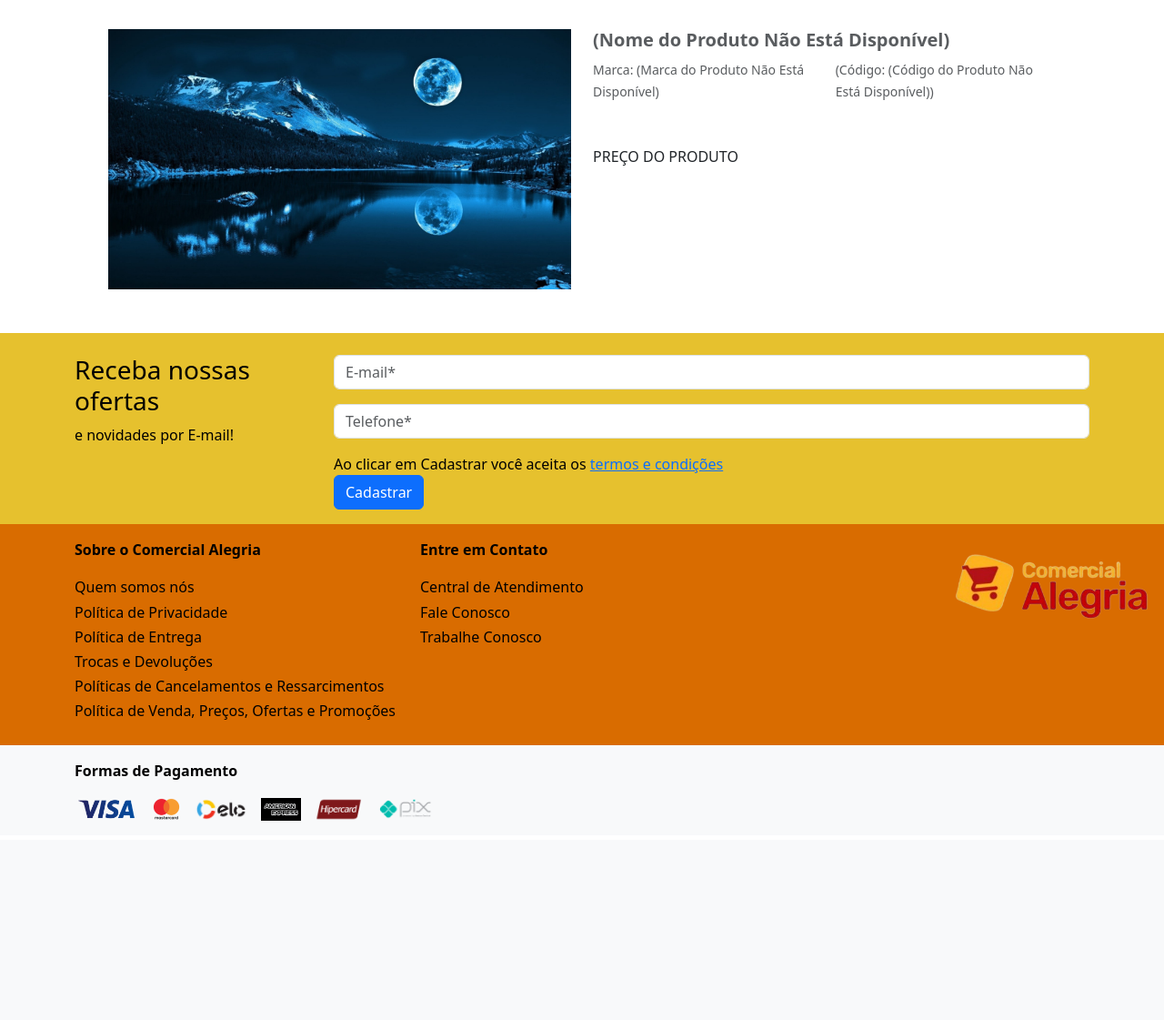
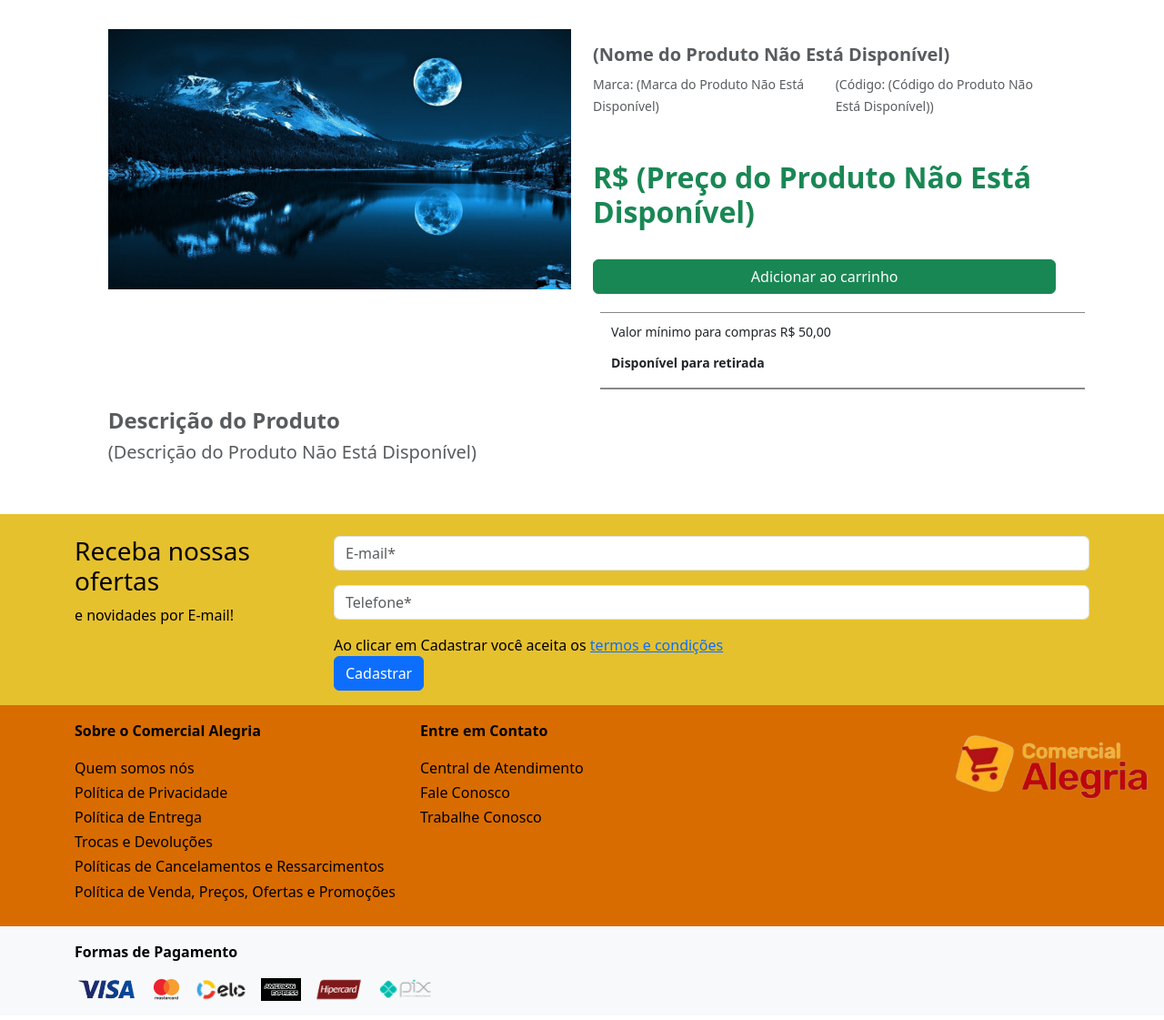
Before and after one commit to DerickDevCode/mercado-alegria, a Django app: page /produtos/ in a window 1280 px wide. Shown: the part 221-1342 px from the top of the page at 91% size. Before the commit the page ends 1123 px from the top, so only its background shows below. Run offline with Django 5.2, Linux system fonts and the light colour scheme.

Commit message:
Criada página de detalhe dos produtos. close #17

```diff
--- a/mercado/produtos/templates/produtos/produto_detalhe.html
+++ b/mercado/produtos/templates/produtos/produto_detalhe.html
@@ -17,7 +17,8 @@
                 <img src="{% static 'img/1.jpg' %}" class="img-fluid" alt="img">
             </div>
             <div class="top-container-left-column col-12 col-lg-6 mt-3">
-                <h5 class="text-muted"><b>{{ produto.nome | default:'(Nome do Produto Não Está Disponível)' }}</b></h5>
+                <h5 class="text-muted mt-3"><b>{{ produto.nome | default:'(Nome do Produto Não Está Disponível)' }}</b>
+                </h5>
                 <div class="row">
                     <div class="col-md-6">
                     <span class="text-muted">
@@ -38,9 +39,22 @@
                 </div>
                 <div class="row mt-5">
                     <div class="col">
-                        PREÇO DO PRODUTO
+                        <span class="text-success">
+                            <h2><b>R$ {{ produto.preco | default:'(Preço do Produto Não Está Disponível)' }}</b></h2>
+                            <button type="button" class="btn btn-success col-12 mt-4">Adicionar ao carrinho</button>
+                        </span>
+                    </div>
+                    <div style="border-bottom: 2px solid #888; border-top: 1px solid #888; margin: 20px">
+                        <p class="mt-2" style="margin-bottom: 10px"><small>Valor mínimo para compras R$ 50,00</small></p>
+                        <p><small><b>Disponível para retirada</b></small></p>
                     </div>
                 </div>
+            </div>
+        </div>
+        <div class="row">
+            <div class="col text-muted">
+                <h4><b>Descrição do Produto</b></h4>
+                <h5>{{ produto.descricao | default:'(Descrição do Produto Não Está Disponível)' }}</h5>
             </div>
         </div>
     </div>
```
